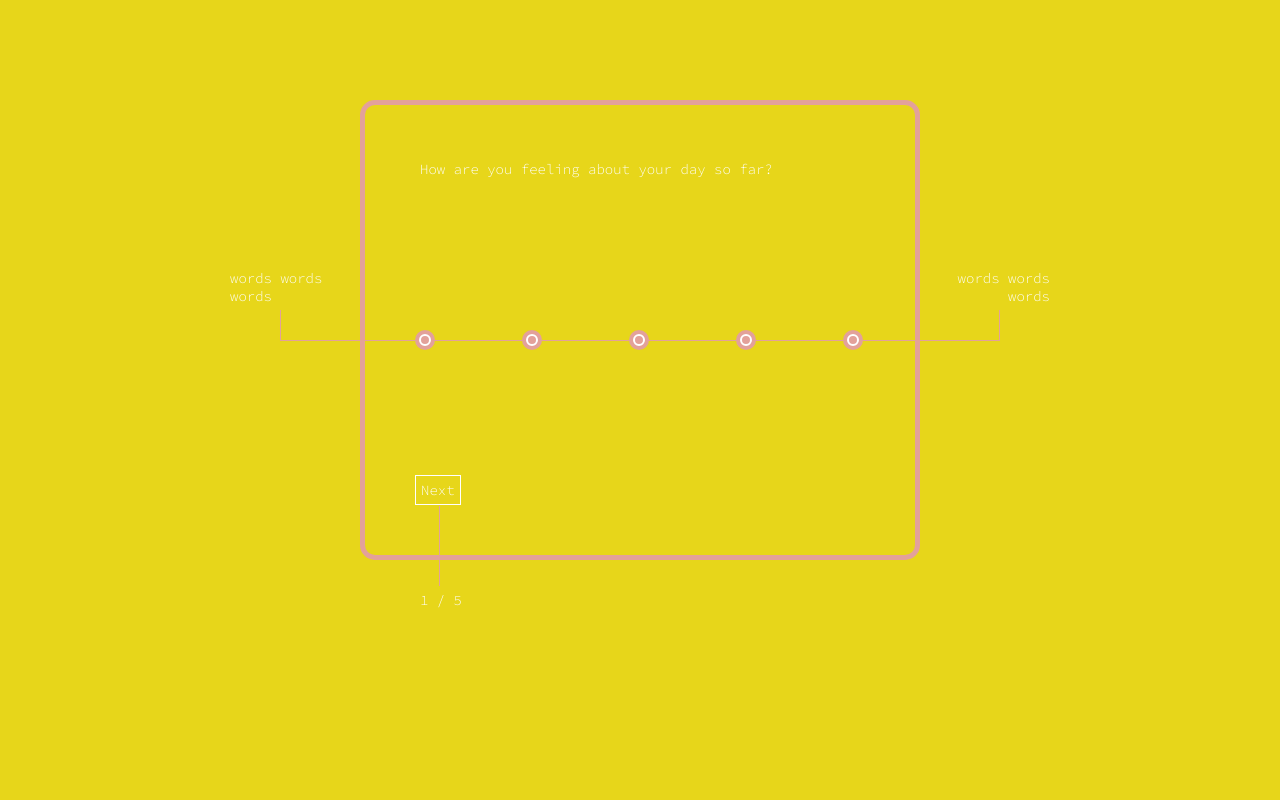
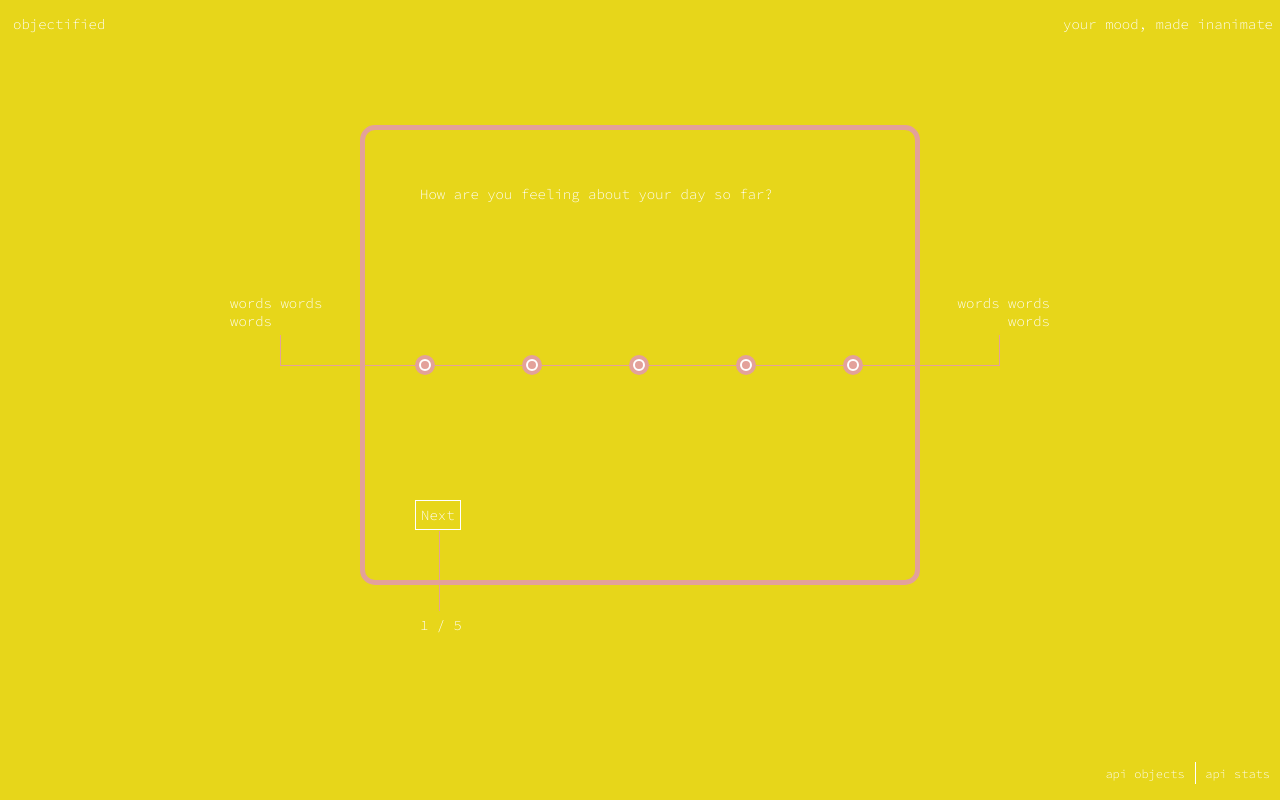
Before and after one commit to doerschera/objectified, a PHP site: page /public/quiz.html in a window 1280 px wide. Run offline with PHP 8.4, Linux system fonts and the light colour scheme; some libraries are stand-ins or nearby versions.

Commit message:
header and footer

```diff
--- a/app/public/quiz.html
+++ b/app/public/quiz.html
@@ -7,6 +7,18 @@
     <title>Objectified</title>
   </head>
   <body>
+    <div class="header">
+      <a href="/">
+        <p class="inline">
+          objectified
+        </p>
+      </a>
+      <p class="inline">
+        your mood, made inanimate
+      </p>
+    </div>
+
+    <!-- main body -->
     <div class="main">
       <div class='relative inline'>
         <p>How are you feeling about your day so far?</p>
@@ -55,6 +67,14 @@
       </div>
     </div>
 
+    <!-- Footer -->
+    <div class="footer">
+      <ul>
+        <li class="inline"><a href="/api/objects">api objects</a></li>
+        <li class="inline"><a href="/api/stats">api stats</a></li>
+      </ul>
+    </div>
+
     <script src="https://ajax.googleapis.com/ajax/libs/jquery/3.1.1/jquery.min.js"></script>
     <script src="./quiz.js" charset="utf-8"></script>
   </body>
--- a/app/public/style/style.css
+++ b/app/public/style/style.css
@@ -19,9 +19,28 @@ body {
   position: absolute;
   border-left: solid 1.5px #e3a19a; }
 
+a {
+  text-decoration: none;
+  color: white;
+  font-size: 14px; }
+  a:hover {
+    text-decoration: underline; }
+  a:active {
+    color: white; }
+
+.header {
+  width: 100%;
+  position: absolute;
+  top: 0;
+  margin-top: 10px; }
+  .header p:nth-child(2) {
+    float: right;
+    text-align: right;
+    padding-right: 10px; }
+
 .main {
   position: relative;
-  margin: 12.5vh auto;
+  margin: 125px auto;
   height: 350px;
   width: 450px;
   text-align: left;
@@ -44,7 +63,8 @@ p {
     cursor: pointer;
     color: white;
     border-color: #e3a19a;
-    background-color: #e3a19a; }
+    background-color: #e3a19a;
+    text-decoration: none; }
 
 .rating {
   position: absolute;
@@ -71,6 +91,22 @@ p {
 
 .radio:hover, .inner:hover {
   cursor: pointer; }
+
+.footer {
+  position: absolute;
+  bottom: 0;
+  left: 0;
+  width: 100%;
+  padding-right: 10px;
+  box-sizing: border-box; }
+  .footer ul {
+    float: right; }
+    .footer ul a {
+      font-size: 12px;
+      line-height: 20px; }
+  .footer li:nth-child(odd) {
+    border-right: solid 1px white;
+    padding: 0 10px; }
 
 #landing-1 {
   position: relative;
--- a/app/public/style/style.scss
+++ b/app/public/style/style.scss
@@ -26,9 +26,33 @@ body {
   border-left: solid 1.5px $pink;
 }
 
+a {
+  text-decoration: none;
+  color: white;
+  font-size: 14px;
+  &:hover {
+    text-decoration: underline;
+  }
+  &:active {
+    color: white;
+  }
+}
+
+.header {
+  width: 100%;
+  position: absolute;
+  top: 0;
+  margin-top: 10px;
+  p:nth-child(2) {
+    float:right;
+    text-align: right;
+    padding-right: 10px;
+  }
+}
+
 .main {
   position: relative;
-  margin: 12.5vh auto;
+  margin: 125px auto;
   height: 350px;
   width: 450px;
   text-align: left;
@@ -54,6 +78,7 @@ p {
     color: white;
     border-color: $pink;
     background-color: $pink;
+    text-decoration: none;
   }
 }
 
@@ -86,6 +111,26 @@ p {
 
 .radio:hover, .inner:hover {
   cursor: pointer;
+}
+
+.footer {
+  position: absolute;
+  bottom: 0;
+  left: 0;
+  width: 100%;
+  padding-right: 10px;
+  box-sizing: border-box;
+  ul {
+    float: right;
+    a {
+      font-size: 12px;
+      line-height: 20px;
+    }
+  }
+  li:nth-child(odd) {
+    border-right: solid 1px white;
+    padding: 0 10px;
+  }
 }
 
 // landing lines
```
Also changed, not shown: app/public/home.html (+11 -0 lines), 1 other file.
